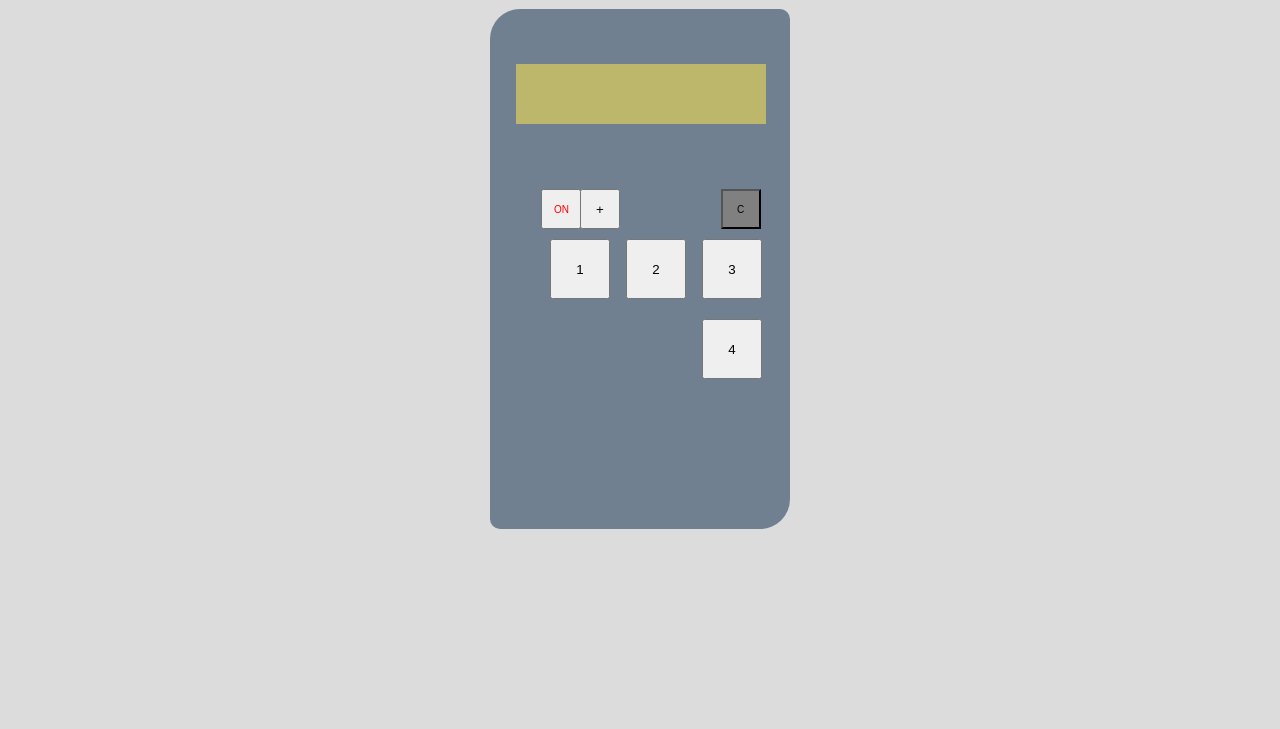
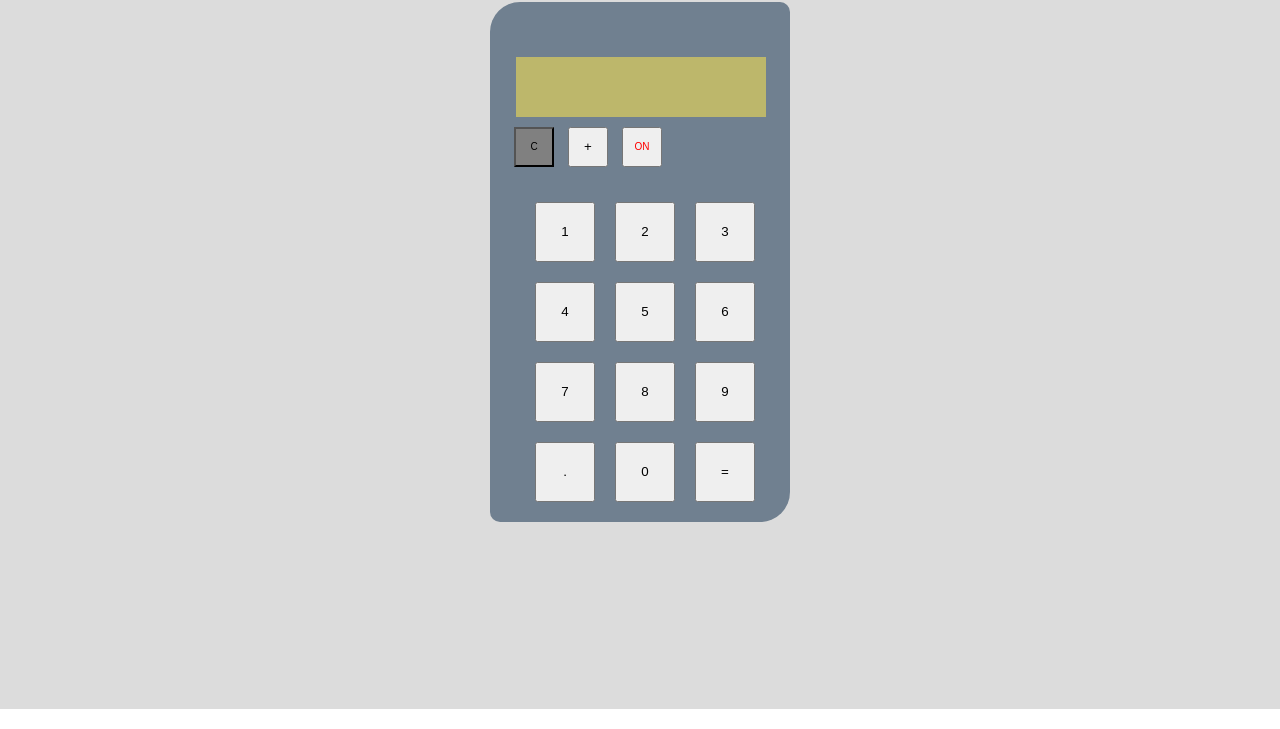
Before and after one commit to sinsujung/gandanhan-calculating-machine, a plain HTML site: page index.html in a window 1280 px wide. Shown: the part 91-820 px from the top of the page. Drawn offline with Linux system fonts and the light colour scheme.

Commit message:
[2025.09.18]

```diff
--- a/index.html
+++ b/index.html
@@ -8,12 +8,13 @@
 </head>
 <body>
     <div class="outline">
-        <h1 id="header">do u want calculating machine?</h1>
+        <h1 id="header">Do u want a calculator?</h1>
         <div id="calculating-machine-outline">
             <div id="output-num-line">
                 <p id="output-num"></p>
             </div>
              <div id="button-parents">
+                <div id="function-button"></div>
                     <div id="num-button">
                         <div id="num-button-first-line">
                             <div id="button1"></div>
--- a/src/css/index.css
+++ b/src/css/index.css
@@ -1,27 +1,29 @@
 html, body {
-    width: 100vw;
+    width: 100%;
     height: 100vh;
     margin: 0;
+    overflow-y: scroll;
 
 }
 .outline {
     width: 100%;
     height: 100%;
     margin: 0;
-    padding-top: 20px;
+    padding-top: 1vw;
     background-color: gainsboro;
 }
 
 #calculating-machine-outline {
     width: 300px;
     height: 500px;
+    position: relative;
     background-color: slategray;
     margin: auto;
     padding-top: 20px;
     border-radius: 30px 10px;
 }
 #header {
-    padding-left: 500px;
+    text-align: center;
 }
 #output-num-line {
     width: 250px;
@@ -41,29 +43,41 @@ html, body {
 }
 
 #num-button {
-    position: absolute;
     display: flex;
     align-items: center;
-    top: 330px;
-    left: 40%;
-    flex-direction: column;    /* 줄들을 세로로 정렬 */
+    justify-content: center;
+    height: 290px;
+    flex-direction: column;
+    margin-right: 40px;
     gap: 10px;
+
+}
+#function-button {
+    display: flex;
+    flex-direction: row;
+    height: 80px;
+}
+#function-button button {
+    margin-left: 14px;
 }
 #num-button button {
-    width: 600px;
+    width: 60px;
     height: 60px;
-    margin-left: 5px;
-    margin-bottom: 10px;
-}
-#button0 {
-    position: absolute;
-    left: 34%;
+    margin: 5px;
 }
 
 #num-button-first-line, #num-button-second-line
 , #num-button-third-line, #num-button-last-line {
     display: flex;
-    justify-content: space-between;
-    width: 250px; /* ← 버튼 3개가 들어갈 수 있는 고정 크기 */
-    margin: 0 auto; /* 가운데 정렬 */
+    justify-content: center;
+    gap: 10px;
+    margin: 0 auto;
 }
+#button-parents{
+    display: flex-end;
+    justify-content: space-around;
+    padding: 10px;
+}
+#num-button-last-line {
+    margin-left: 20px;
+}
--- a/src/js/main.js
+++ b/src/js/main.js
@@ -13,39 +13,26 @@
  *
  * ce 버튼 이벤트 수정
  */
-
+let isOutNum = document.getElementById("output-num");
+let tempNum = null;// temp 값(지금까지 계산된 값)
+const entryNum = 0; // 초기화 값
+let stringNum = ""; // 총 계산 결과 값
+if(tempNum != null) {
+    isOutNum.textContent = `${tempNum}`;
+}
 window.onload = function() {
-
-    const isOutNum = document.getElementById("output-num");
-    const entryNum = 0; // 초기화 값
-    const tempNum = 0; // temp 값(지금까지 계산된 값)
-    const resultNum = 0; // 총 계산 결과 값
-    const pushNum1 = document.getElementById("button1");
-    const pushNum2 = document.getElementById("button2");
-    const pushNum3 = document.getElementById("button3");
-    const pushNum4 = document.getElementById("button4");
-    const pushNum5 = document.getElementById("button5");
-    const pushNum6 = document.getElementById("button6");
-    const pushNum7 = document.getElementById("button7");
-    const pushNum8 = document.getElementById("button8");
-    const pushNum9 = document.getElementById("button9");
-    const pushNum0 = document.getElementById("button0");
-
 
     /**
      * on/off 상태 & on/off 버튼 생성
      * on 상태 -> true
      * off 상태 -> false
      * */
-    var isOnOffState = false;
+    let isOnOffState = false;
 
     const isOnOffButtons = document.createElement("button");
 
     isOnOffButtons.textContent = "ON";
     isOnOffButtons.style.color = "red";
-    isOnOffButtons.style.position = "absolute";
-    isOnOffButtons.style.left = "42.3%";
-    isOnOffButtons.style.top = "35%";
     isOnOffButtons.style.width = "40px";
     isOnOffButtons.style.height = "40px";
     isOnOffButtons.style.fontSize = "10px";
@@ -57,21 +44,27 @@ window.onload = function() {
 
             if(isOnOffState == false) {
                 isOnOffState = true;
+                console.log(isOnOffState);
                 isOnOffButtons.textContent = "OFF"
                 isOnOffButtons.style.backgroundColor = "red";
                 isOnOffButtons.style.color = "white";
-                isOutNum.textContent = entryNum;
+                isOutNum.textContent = 0;
+                tempNum = 0;
+                console.log("tempNum  = " + tempNum);
             }
             else if(isOnOffState == true) {
                 isOnOffState = false;
+                console.log(isOnOffState);
                 isOnOffButtons.textContent = "ON"
                 isOnOffButtons.style.color = "red";
                 isOnOffButtons.style.backgroundColor = "white";
                 isOutNum.textContent = null;
+                tempNum = null;
+                console.log("tempNum  = " + tempNum);
             }
         });
 
-        document.getElementById("button-parents").appendChild(isOnOffButtons);
+
 
     /**
      * 초기화 상태 & ce 버튼 생성
@@ -84,9 +77,6 @@ window.onload = function() {
 
         clearButton.textContent = "C";
         clearButton.style.backgroundColor = "grey";
-        clearButton.style.position = "absolute";
-        clearButton.style.left = "56.3%";
-        clearButton.style.top = "35%";
         clearButton.style.width = "40px";
         clearButton.style.height = "40px";
         clearButton.style.fontSize = "10px";
@@ -103,79 +93,209 @@ window.onload = function() {
         }
     });
 
-        document.getElementById("button-parents").appendChild(clearButton);
 
     /**
      * + 버튼 생성
      */
 
+    // + 버튼 상태
+    var sumButtonState = false;
     const sumButton = document.createElement('button');
 
     sumButton.textContent = "+";
     sumButton.style.width = "40px";
     sumButton.style.height = "40px";
-    sumButton.style.position = "absolute";
-    sumButton.style.top = "35%";
-    sumButton.style.left = "45.3%";
 
     sumButton.addEventListener('click', () => {
+        sumButtonState = true;
         tempNum += 0;
-
     });
 
-    document.getElementById("button-parents").appendChild(sumButton);
+    /**
+     * . 버튼 생성
+     */
+    const sosujumButton = document.createElement('button');
 
+    sosujumButton.textContent = ".";
+    sosujumButton.style.width = "60ox";
+    sosujumButton.style.height = "60px";
+
+    sosujumButton.addEventListener('click', () => {
+        return ".";
+    });
+    /**
+     * = 버튼 생성
+     */
+    const resultButton = document.createElement('button');
+
+    resultButton.textContent = "=";
+    resultButton.style.width = "60px";
+    resultButton.style.height = "60px";
+
+    resultButton.addEventListener('click', () => {
+        tempNum = Number(stringNum);
+        console.log(tempNum);
+        return tempNum;
+    });
+    document.getElementById("function-button").appendChild(clearButton);
+    document.getElementById("function-button").appendChild(sumButton);
+    document.getElementById("function-button").appendChild(isOnOffButtons);
     /**
      * 숫자 버튼 생성
      */
 
     //button1
     const button1 = document.createElement('button');
+    const num1 = button1.value = "1";
     button1.textContent = "1";
     button1.style.width = "60px";
     button1.style.height = "60px";
 
+
     //click event
     button1.addEventListener('click', () => {
-        console.log("1");
+
+        if(isOnOffState == true) {
+            console.log(isOnOffState);
+            if(sumButtonState == false) {
+                console.log(sumButtonState);
+                console.log(tempNum);
+                stringNum += num1;
+                tempNum = Number(stringNum);
+            }
+            else {
+                tempNum += Number(num1);
+            }
+        }
+        return tempNum;
     });
     document.getElementById("num-button-first-line").appendChild(button1);
 
     //button2
     const button2 = document.createElement('button');
+    const num2 = button2.value = "2";
     button2.textContent = "2";
     button2.style.width = "60px";
     button2.style.height = "60px";
 
+
     //click event
     button2.addEventListener('click', () => {
-        console.log("2");
+        console.log(num2);
     });
     document.getElementById("num-button-first-line").appendChild(button2);
 
     //button3
     const button3 = document.createElement('button');
+    const num3 = button3.value = "3";
     button3.textContent = "3";
     button3.style.width = "60px";
     button3.style.height = "60px";
 
     //click event
     button3.addEventListener('click', () => {
-        console.log("3");
+        console.log(num3);
     });
     document.getElementById("num-button-first-line").appendChild(button3);
 
     //button4
     const button4 = document.createElement('button');
+    const num4 = button4.value = "4";
     button4.textContent = "4";
     button4.style.width = "60px";
     button4.style.height = "60px";
 
-
     //click event
     button4.addEventListener('click', () => {
-        console.log("4");
+        console.log(num4);
     });
     document.getElementById("num-button-second-line").appendChild(button4);
 
+
+    //button5
+    const button5 = document.createElement('button');
+    const num5 = button5.value = "5";
+    button5.textContent = "5";
+    button5.style.width = "60px";
+    button5.style.height = "60px";
+
+    //click event
+    button5.addEventListener('click', () => {
+        console.log(num5);
+    });
+    document.getElementById("num-button-second-line").appendChild(button5);
+
+
+    //button6
+    const button6 = document.createElement('button');
+    const num6 = button6.value = "6";
+    button6.textContent = "6";
+    button6.style.width = "60px";
+    button6.style.height = "60px";
+
+
+    //click event
+    button6.addEventListener('click', () => {
+        console.log(num6);
+    });
+    document.getElementById("num-button-second-line").appendChild(button6);
+
+
+    //button7
+    const button7 = document.createElement('button');
+    const num7 = button7.value = "7";
+    button7.textContent = "7";
+    button7.style.width = "60px";
+    button7.style.height = "60px";
+
+
+    //click event
+    button7.addEventListener('click', () => {
+        console.log(num7);
+    });
+    document.getElementById("num-button-third-line").appendChild(button7);
+
+    //button8
+    const button8 = document.createElement('button');
+    const num8 = button8.value = "8";
+    button8.textContent = "8";
+    button8.style.width = "60px";
+    button8.style.height = "60px";
+
+
+    //click event
+    button8.addEventListener('click', () => {
+        console.log(num8);
+    });
+    document.getElementById("num-button-third-line").appendChild(button8);
+
+    //button9
+    const button9 = document.createElement('button');
+    const num9 = button9.value = "9";
+    button9.textContent = "9";
+    button9.style.width = "60px";
+    button9.style.height = "60px";
+
+
+    //click event
+    button9.addEventListener('click', () => {
+        console.log(num9);
+    });
+    document.getElementById("num-button-third-line").appendChild(button9);
+
+    //button0
+    const button0 = document.createElement('button');
+    const num0 = button0.value = "0";
+    button0.textContent = "0";
+    button0.style.width = "60px";
+    button0.style.height = "60px";
+
+
+    //click event
+    button0.addEventListener('click', () => {
+        console.log(num0);
+    });
+    document.getElementById("num-button-last-line").appendChild(sosujumButton);
+    document.getElementById("num-button-last-line").appendChild(button0);
+    document.getElementById("num-button-last-line").appendChild(resultButton);
 }
```
